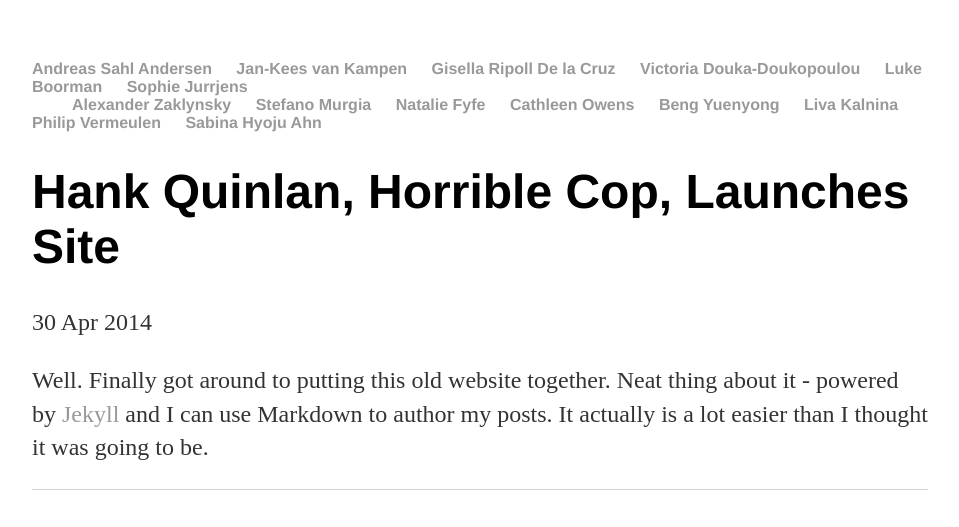
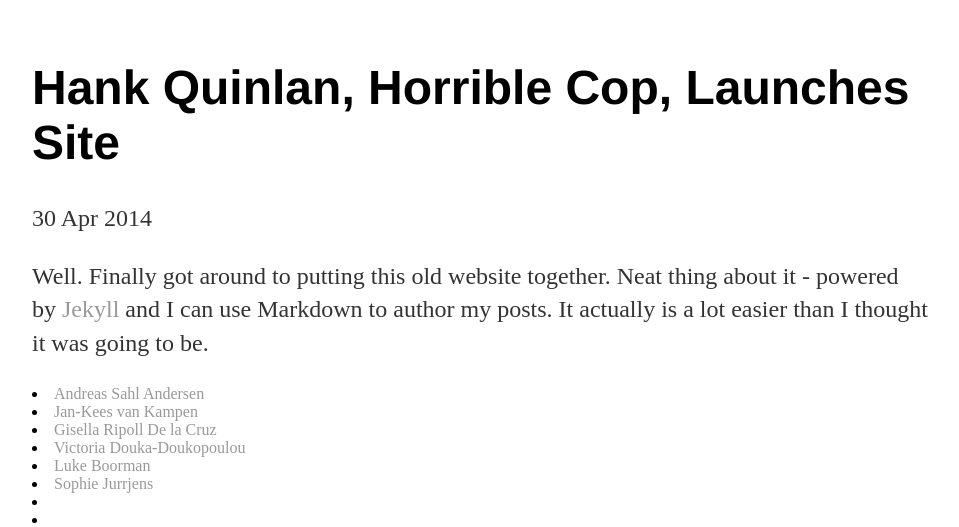
Before and after one commit to natfyfe/InterfacultyArtScience2017.github.io, a Jekyll site: the page built from _posts/2014-04-30-hank-quinlan-site-launched.md, in a window 1280 px wide, cut to the strip 0-527 px from the top of the page. Shown: the whole strip, without its empty margins (160-1119 px from the left). Built offline with Jekyll 4.4.1, drawn with Linux system fonts in a browser that asks for light colours.

Commit message:
Update default.html

```diff
--- a/_layouts/default.html
+++ b/_layouts/default.html
@@ -8,7 +8,13 @@
 		<body>
 			<nav>
 	    		<ul>
-				<!--<li><a href="/">Home</a></li>-->
+
+	    		</ul>
+			</nav>
+			<div class="container">
+
+			{{ content }}
+			<!--<li><a href="/">Home</a></li>-->
 
 	        		<!--<li><a href="http://stichting.interfaculty.nl/">Stichting</a></li>-->
 	        		<!--<li><a href="https://github.com/InterfacultyArtScience2017">Github</a></li>-->
@@ -32,12 +38,6 @@
 				<li><a href="http://stichting.interfaculty.nl/philip-vermeulen/">Philip Vermeulen</a></li>
 				<li><a href="http://stichting.interfaculty.nl/sabina-hyoju-ahn/">Sabina Hyoju Ahn</a></li>
 
-	    		</ul>
-			</nav>
-			<div class="container">
-
-			{{ content }}
-
 			</div><!-- /.container -->
 			<footer>
 	    		<ul>
```
